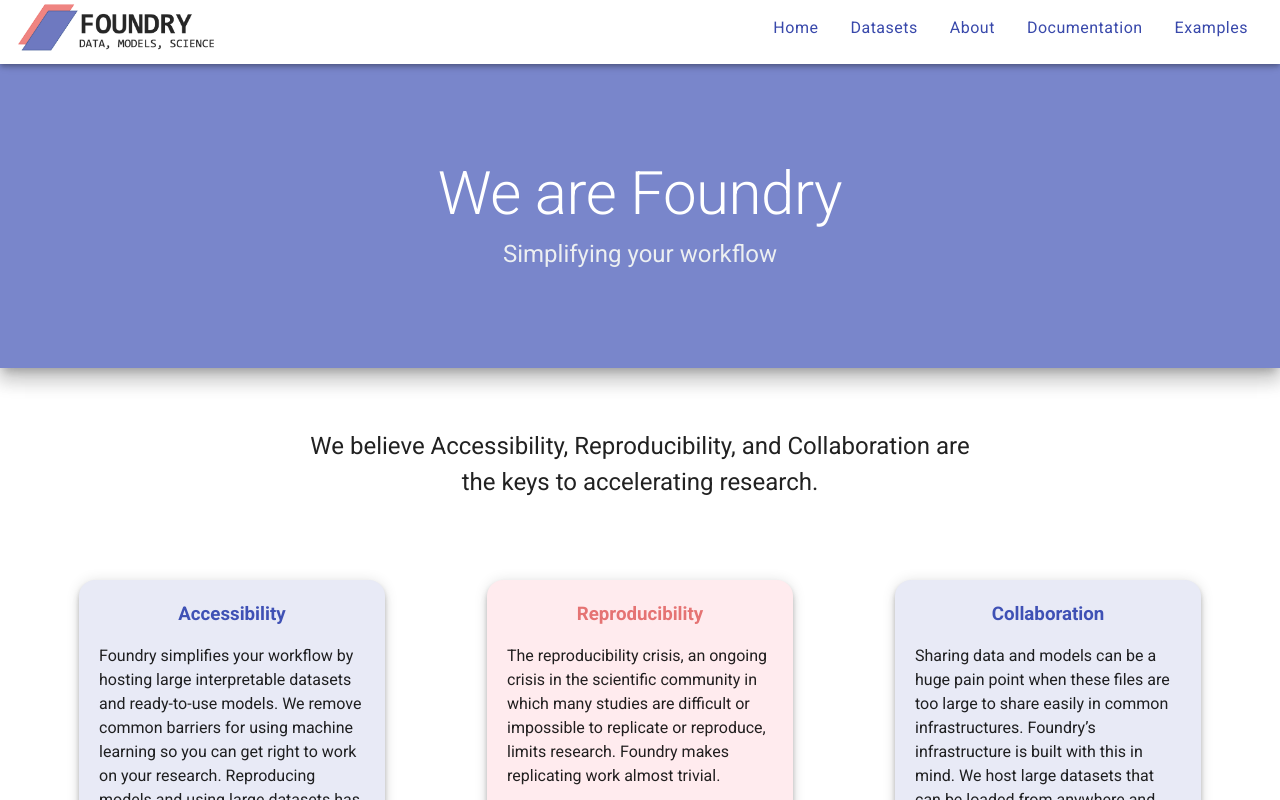
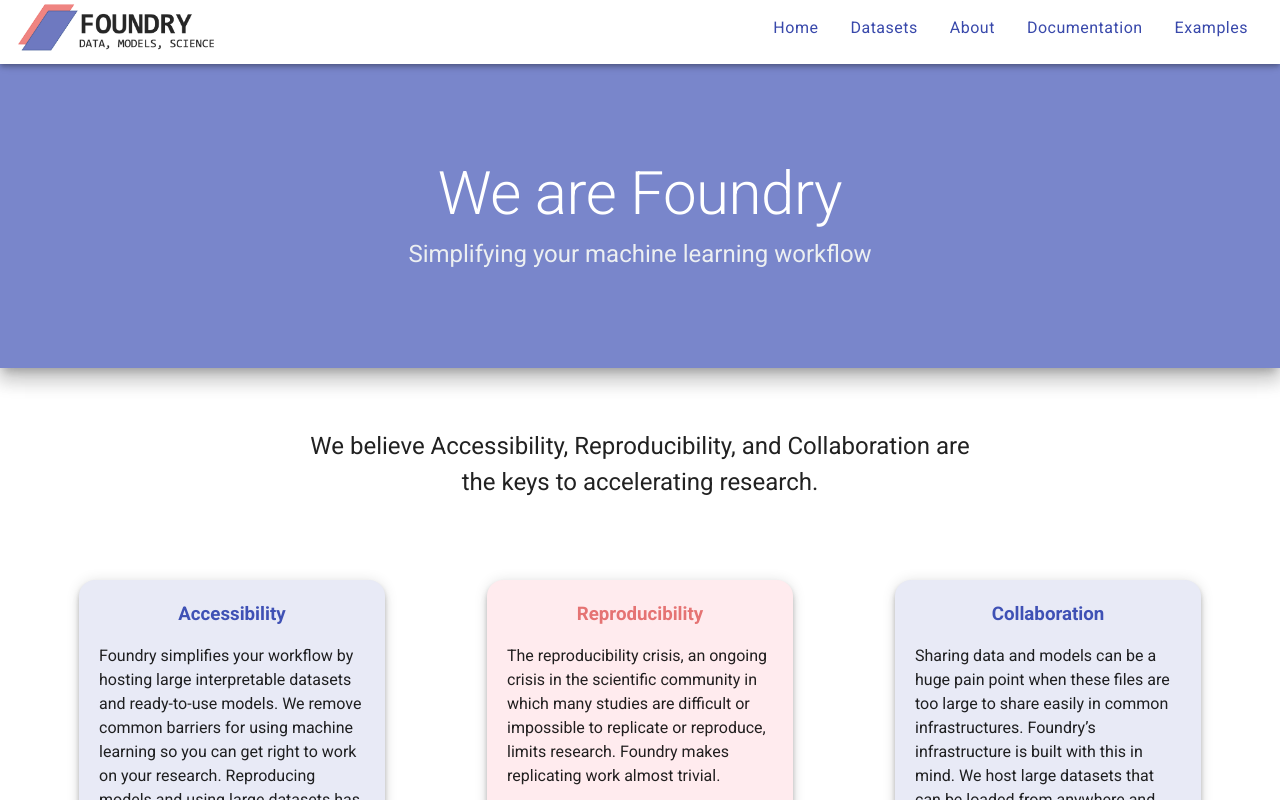
Before and after one commit to muchanem/foundry, a Vue app: page /#/about in a window 1280 px wide. Shown: the top 800 px of the page. Built offline with nearby package versions, Linux system fonts and the light colour scheme.

Commit message:
different tagline. maybe saying ml is exclusive though

```diff
--- a/src/views/About.vue
+++ b/src/views/About.vue
@@ -6,7 +6,7 @@
         We are Foundry
       </h1>
       <h2 class="font-weight-regular blue-grey--text text--lighten-5 mb-12">
-        Simplifying your workflow
+        Simplifying your machine learning workflow
 
       </h2>
 
```
